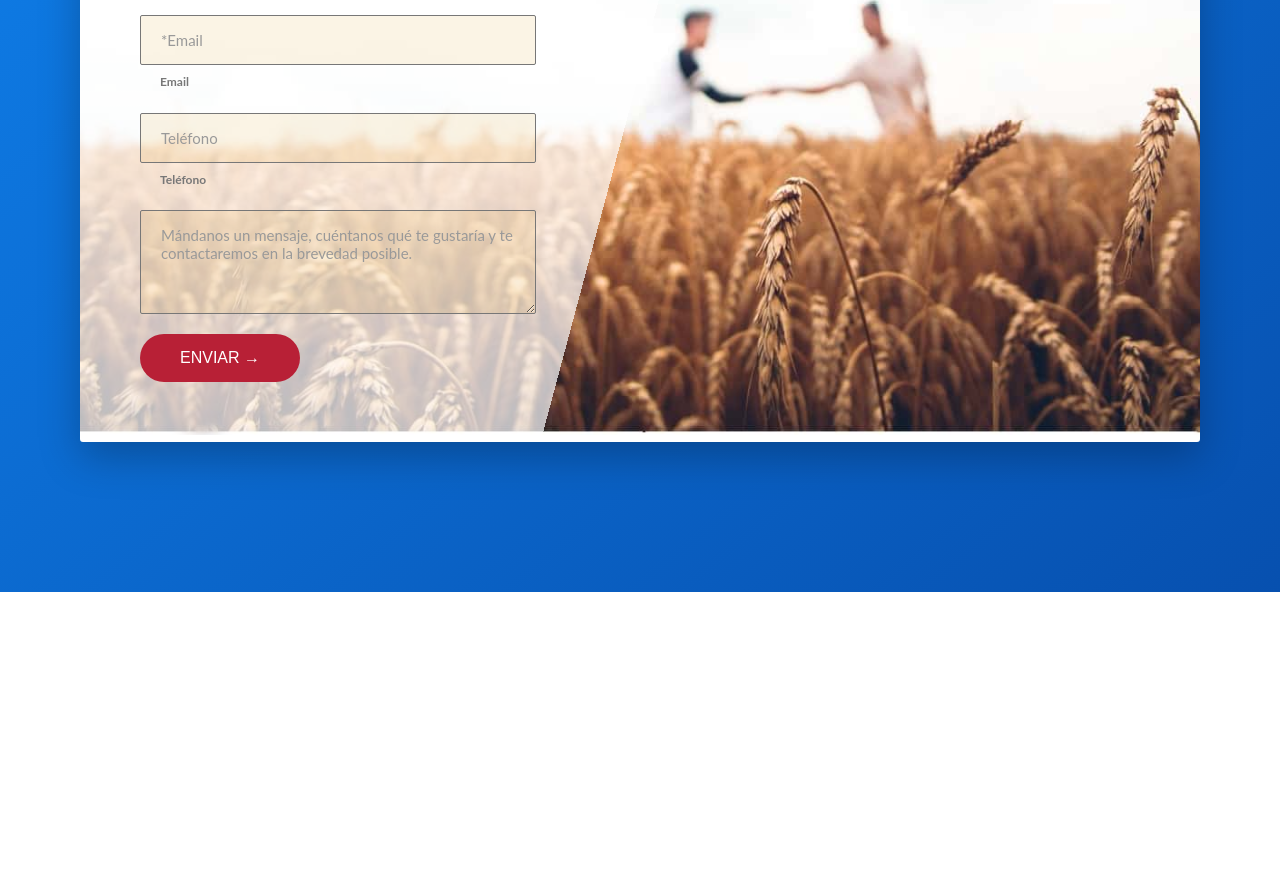
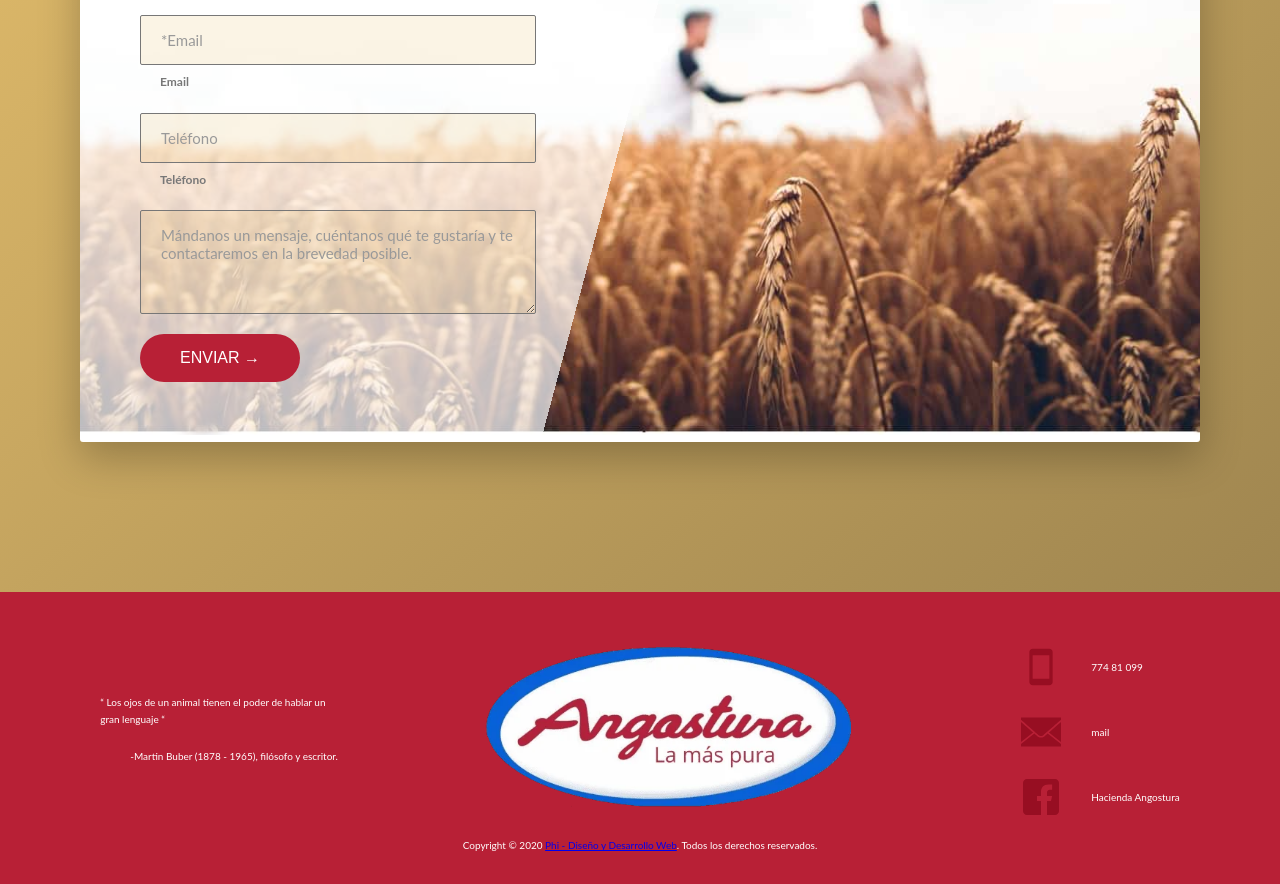
Before and after one commit to KurtGuardia/Hacienda-Angostura, a website: page index.html in a window 1280 px wide. Shown: the part 6267-7151 px from the top of the page. Before the commit the page ends 6919 px from the top, so only its background shows below. Drawn offline with Linux system fonts and the light colour scheme.

Commit message:
changed the form background

```diff
--- a/index.html
+++ b/index.html
@@ -580,7 +580,58 @@
       </section>
     </body>
 
-    <footer>
+    <footer class="footer">
+      <div class="footer__content">
+        <div class="footer__content--quote">
+          <p class="small-text">
+            “ Los ojos de un animal tienen el poder de hablar un gran lenguaje “
+          </p>
+          <p class="tiny-text">
+            -Martin Buber (1878 - 1965), filósofo y escritor.
+          </p>
+        </div>
+
+        <div class="footer__content--logo">
+          <picture class="logo" id="logo">
+            <source srcset="imgs/logo.webp" type="image/webp" />
+            <source srcset="imgs/logo.png" type="image/png" />
+            <img src="imgs/logo.png" alt="logo"
+          /></picture>
+        </div>
+
+        <div class="footer__content--social">
+          <div class="mobile">
+            <svg>
+              <use xlink:href="imgs/sprite.svg#icon-phone"></use>
+            </svg>
+            <p class="small-text">774 81 099</p>
+          </div>
+
+          <div class="mail">
+            <svg>
+              <use xlink:href="imgs/sprite.svg#icon-mail"></use>
+            </svg>
+            <p class="small-text">mail</p>
+          </div>
+
+          <div class="media">
+            <svg class="facebook">
+              <use xlink:href="imgs/sprite.svg#icon-facebook"></use>
+            </svg>
+            <p class="small-text">Hacienda Angostura</p>
+          </div>
+        </div>
+      </div>
+
+      <div class="footer__copyright">
+        Copyright &copy; 2020
+        <span class="modal-btn"
+          ><a href="www.phi-desarrollo.com" rel="noreferrer" target="_blank"
+            >Phi - Diseño y Desarrollo Web</a
+          ></span
+        >. Todos los derechos reservados.
+      </div>
+
       <div class="modal-bg">
         <div class="modal">
           <picture>
@@ -608,7 +659,7 @@
 
     <script>
       //DOM STUFF
-      let parallax = document.getElementById("parallax")
+      let parallax = document.getElementById("parallax");
       let sky = document.getElementById("sky");
       let sun = document.getElementById("sun");
       let hill = document.getElementById("hill");
@@ -638,7 +689,6 @@
         logo.style.top = 25 + value * 0.1 + "%";
         main.style.top = 100 - value * 0.1 + "px";
         sunrise.style.opacity = 25 - value / 15 + "%";
-
 
         if (value >= 350) {
           firstTitle.classList.add("move-in");
--- a/scss/components/_form.scss
+++ b/scss/components/_form.scss
@@ -2,8 +2,8 @@
   padding: 15rem 0;
   background-image: linear-gradient(
     to right bottom,
-    $color-secondary-light,
-    $color-secondary-dark
+    rgba(216, 148, 0, 0.568),
+    rgba(116, 79, 1, 0.692)
   );
 
   @include respond(tab-port) {
--- /dev/null
+++ b/scss/layout/_footer.scss
@@ -0,0 +1,159 @@
+footer {
+    background-color: $color-primary;
+    color: $color-white;
+    padding: 2rem;
+
+    .footer {
+      &__content {
+        display: flex;
+        align-items: center;
+        justify-content: space-around;
+
+        &--quote {
+          width: 20%;
+
+          p.tiny-text {
+            margin: 2rem 0 0 3rem;
+          }
+
+          @include respond(xs) {
+            width: 28%;
+            text-align: left;
+          }
+
+          @include respond(xxs) {
+            p {
+            //   font-size: $tiny !important;
+
+              &.tiny-text {
+                font-size: 1.5rem !important;
+              }
+            }
+          }
+
+          @include respond(xxxs) {
+            width: 50%;
+
+            p {
+              margin-top: 5rem;
+              font-size: $small !important;
+              text-align: center;
+              &.tiny-text {
+                font-size: 2rem !important;
+              }
+            }
+          }
+        }
+
+        &--logo {
+          width: 30%;
+          fill: $color-white;
+          text-align: center;
+          img {
+            width: 100%;
+          }
+
+          @include respond(xxxs) {
+            width: 50%;
+            margin-top: 5rem;
+          }
+        }
+
+        &--social {
+          .media {
+            justify-content: center;
+            margin-bottom: 2rem;
+            .facebook,
+            .linkedin {
+              transition: all 1s;
+            }
+            .facebook:hover {
+              fill: #3b5998;
+            }
+            .linkedin:hover {
+              fill: #007bb6;
+            }
+          }
+
+          & > div {
+            margin-top: 2.5rem;
+            display: flex;
+            align-items: center;
+
+            & > svg {
+              width: 10rem;
+              fill: $color-primary-dark;
+              height: 4rem;
+
+              @include respond(xxs) {
+                width: 6rem;
+              }
+
+              @include respond(xxxs) {
+                width: 10rem;
+                height: 6rem;
+              }
+            }
+
+            @include respond(xxxs) {
+              &:first-of-type {
+                margin-top: 0;
+              }
+
+              p {
+                font-size: 3rem !important;
+              }
+            }
+          }
+
+          .mobile,
+          .mail,
+          .github {
+            & svg {
+              transition: all 0.5s;
+            }
+          }
+          .mobile:hover {
+            & svg {
+              fill: #08112f;
+            }
+          }
+          .mail:hover {
+            & svg {
+              fill: #f4f4f4;
+            }
+          }
+          .github:hover {
+            & svg {
+              fill: #000;
+            }
+          }
+        }
+
+        @include respond(xxxs) {
+          flex-direction: column;
+        }
+      }
+
+      &__copyright {
+        // font-size: $tiny;
+        text-align: center;
+
+        span {
+          cursor: pointer;
+          transition: all 1s ease;
+          display: inline-block;
+        }
+
+        span:hover {
+          box-shadow: 0 1rem 2rem rgba(0, 0, 0, 0.4);
+          transform: rotate(-5deg) scale(1.3);
+          background-color: $color-primary-dark;
+        }
+
+        @include respond(xxxs) {
+          font-size: 2rem;
+        }
+      }
+    }
+  }
--- a/scss/main.scss
+++ b/scss/main.scss
@@ -11,6 +11,7 @@
 @import "layout/navigation";
 @import "layout/intro";
 @import "layout/old";
+@import "layout/footer";
 
 @import "pages/index.scss";
 
```
Also changed, not shown: css/style.css, imgs/sprite.svg (added).
